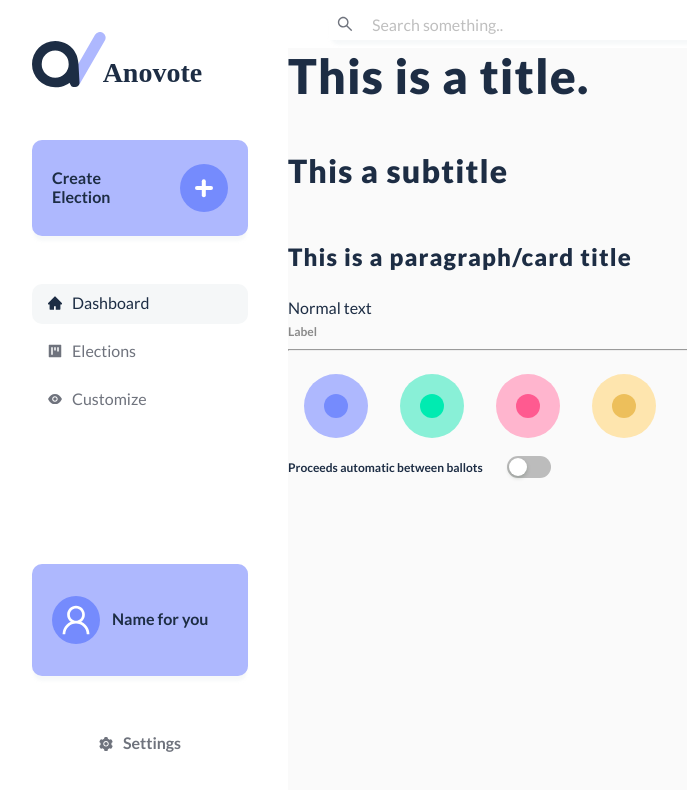
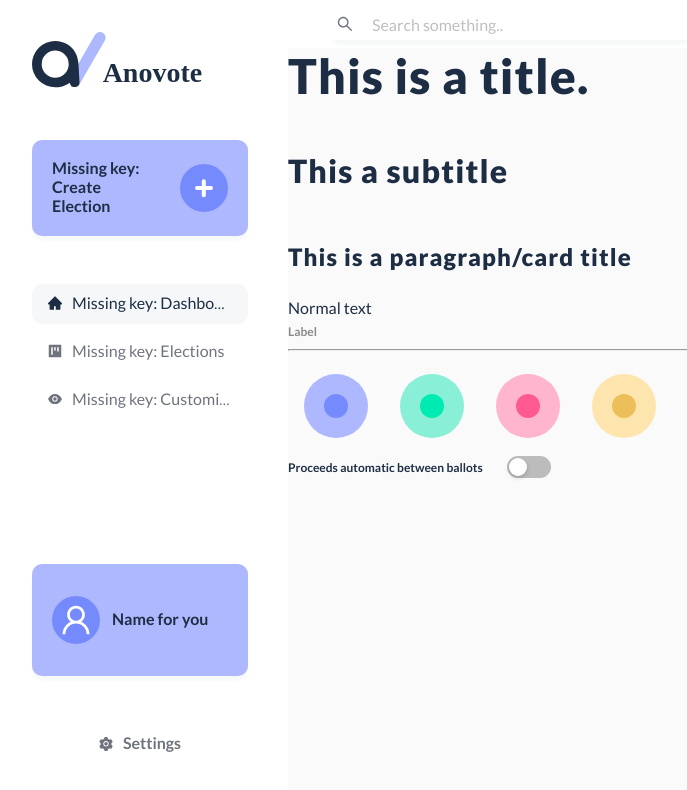
Before and after one commit to anovote/frontend, a React (Create React App) app: page / in a window 1280 px wide. Shown: the top 790 px of the page, without its empty margins (8-695 px from the left). Built offline with nearby package versions, Linux system fonts and the light colour scheme.

Commit message:
Add missing key handler

```diff
--- a/src/i18n.ts
+++ b/src/i18n.ts
@@ -24,6 +24,10 @@ i18n.init({
     // does not work in dev mode
     //saveMissing: true,
     saveMissingTo: 'current',
+    // Returns Missing key: string if a key is missing.
+    parseMissingKeyHandler: (k) => {
+        return `Missing key: ${k}`
+    },
 
     //keySeparator: false, // we do not use keys in form messages.welcome
     fallbackLng: 'en',
```
